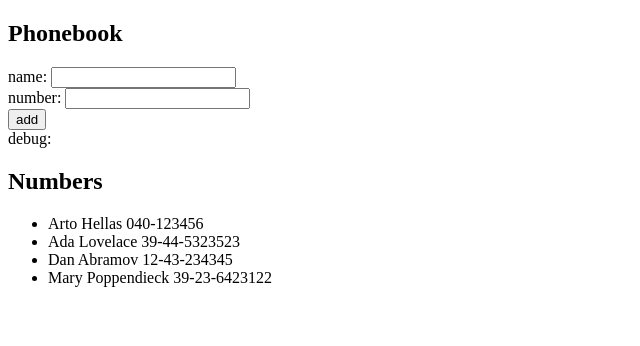
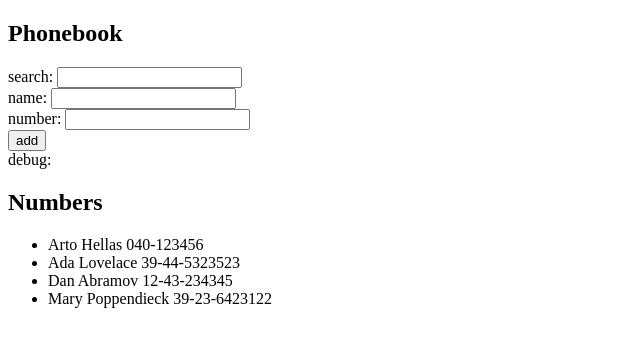
Before and after one commit to kmk9000/phonebook, a React (Vite) app: page / in a window 1280 px wide. Shown: the top 346 px of the page, without its empty margins (0-640 px from the left). Built offline with nearby package versions, Linux system fonts and the light colour scheme.

Commit message:
add event listeners and new state for searching

```diff
--- a/src/App.jsx
+++ b/src/App.jsx
@@ -9,6 +9,7 @@
   ]);
   const [newName, setNewName] = useState("");
   const [newNumber, setNewNumber] = useState("");
+  const [filter, setFilter] = useState("");
 
   const handleNameChange = (event) => {
     console.log(event.target.value);
@@ -35,9 +36,17 @@
     setNewNumber(event.target.value);
   };
 
+  const handleFilterChange = (event) => {
+    console.log(event.target.value);
+    setFilter(event.target.value);
+  };
+
   return (
     <div>
       <h2>Phonebook</h2>
+      <div>
+        search: <input value={filter} onChange={handleFilterChange} />
+      </div>
       <form onSubmit={addPerson}>
         <div>
           name: <input value={newName} onChange={handleNameChange} />
```
